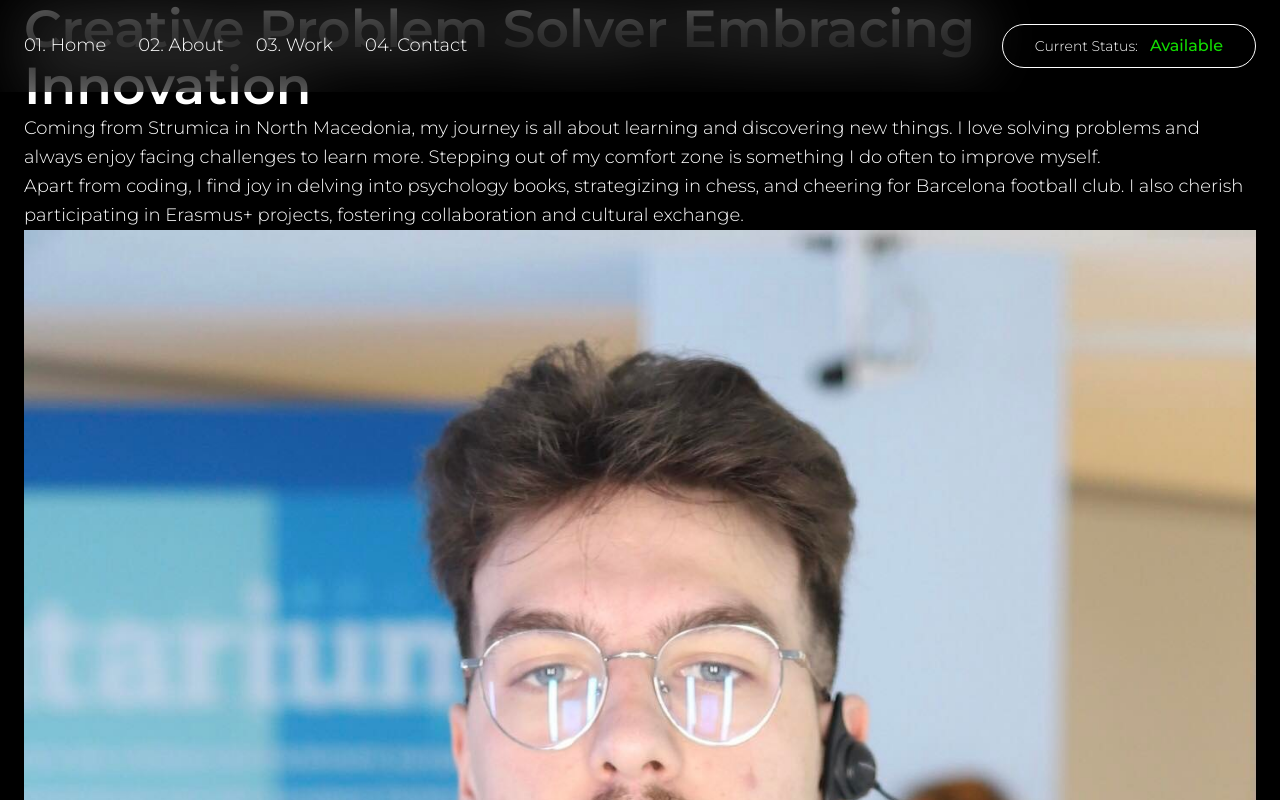
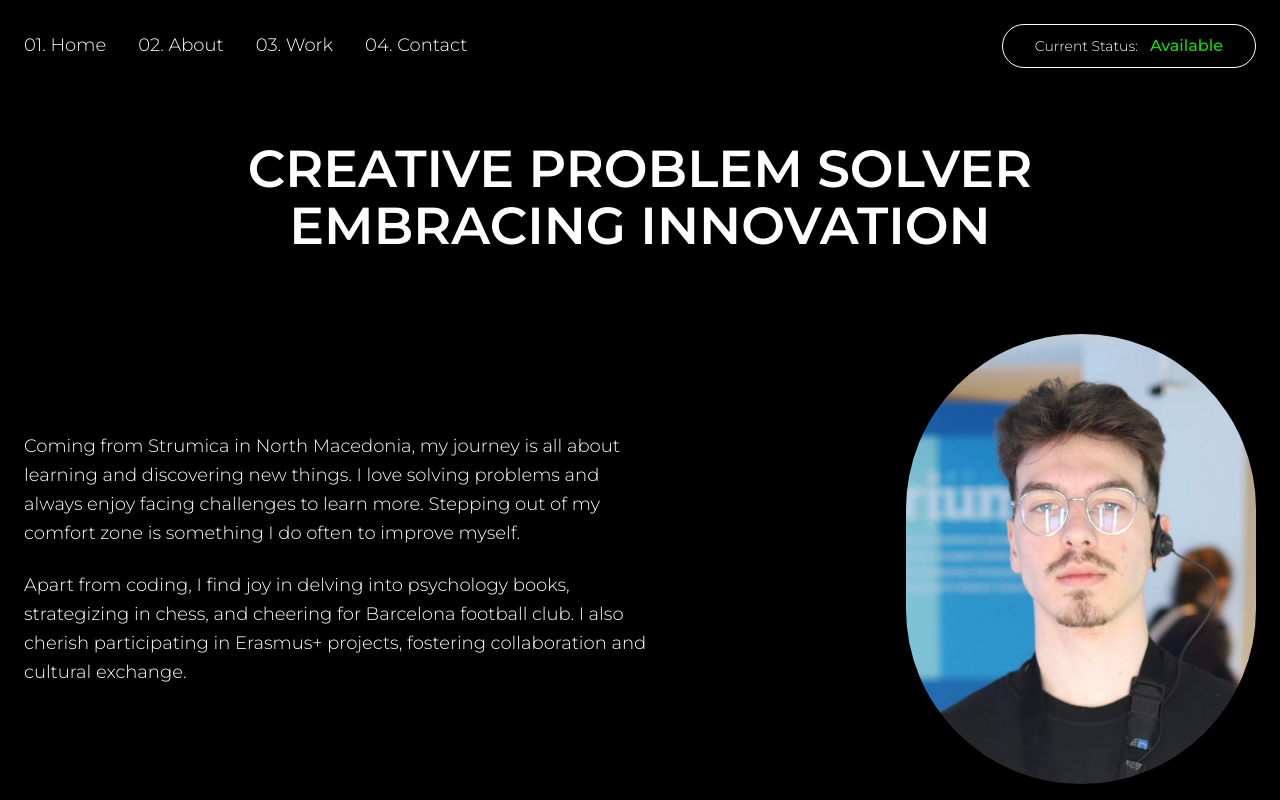
Before and after one commit to DimitarK13/Personal-Portfolio, a React (Vite) app: page /about in a window 1280 px wide. Shown: the top 800 px of the page. Built offline with nearby package versions, Linux system fonts and the light colour scheme.

Commit message:
style(block: side-by-side)

```diff
--- a/src/routes/about.jsx
+++ b/src/routes/about.jsx
@@ -5,8 +5,10 @@ import OtherProject from '../components/OtherProject';
 export default function About() {
   return (
     <>
-      <div className='container'>
-        <h1>Creative Problem Solver Embracing Innovation</h1>
+      <div className='container container__padding-top'>
+        <h1 className='about__heading'>
+          Creative Problem Solver Embracing Innovation
+        </h1>
 
         <section className='side-by-side'>
           <div className='side-bys-side__content'>
--- a/src/styles/style.css
+++ b/src/styles/style.css
@@ -122,6 +122,12 @@ button {
   margin-inline: auto;
 }
 
+@media (min-width: 993px) {
+  .container__padding-top {
+    padding-top: 140px;
+  }
+}
+
 /* Typography */
 
 .h1,
@@ -129,6 +135,7 @@ h1 {
   font-size: var(--fs-heading-100);
   font-weight: var(--fw-semi-bold);
   line-height: 1.1;
+  text-transform: uppercase;
 }
 
 .h2,
@@ -475,3 +482,45 @@ h4 {
     height: 100px;
   }
 }
+
+.about__heading {
+  margin-bottom: 40px;
+}
+
+.side-by-side {
+  display: flex;
+  flex-direction: column;
+  gap: 40px;
+
+  margin-bottom: 120px;
+}
+
+.side-bys-side__content {
+  display: flex;
+  flex-direction: column;
+  gap: 24px;
+  max-width: 625px;
+}
+
+.side-by-side__img {
+  max-width: 350px;
+  height: 450px;
+  border-radius: 100vw;
+  object-fit: cover;
+}
+
+@media (min-width: 768px) {
+  .about__heading {
+    margin-bottom: 80px;
+    text-align: center;
+    text-wrap: balance;
+  }
+
+  .side-by-side {
+    flex-direction: row;
+    justify-content: space-between;
+    align-items: center;
+
+    margin-bottom: 160px;
+  }
+}
```
